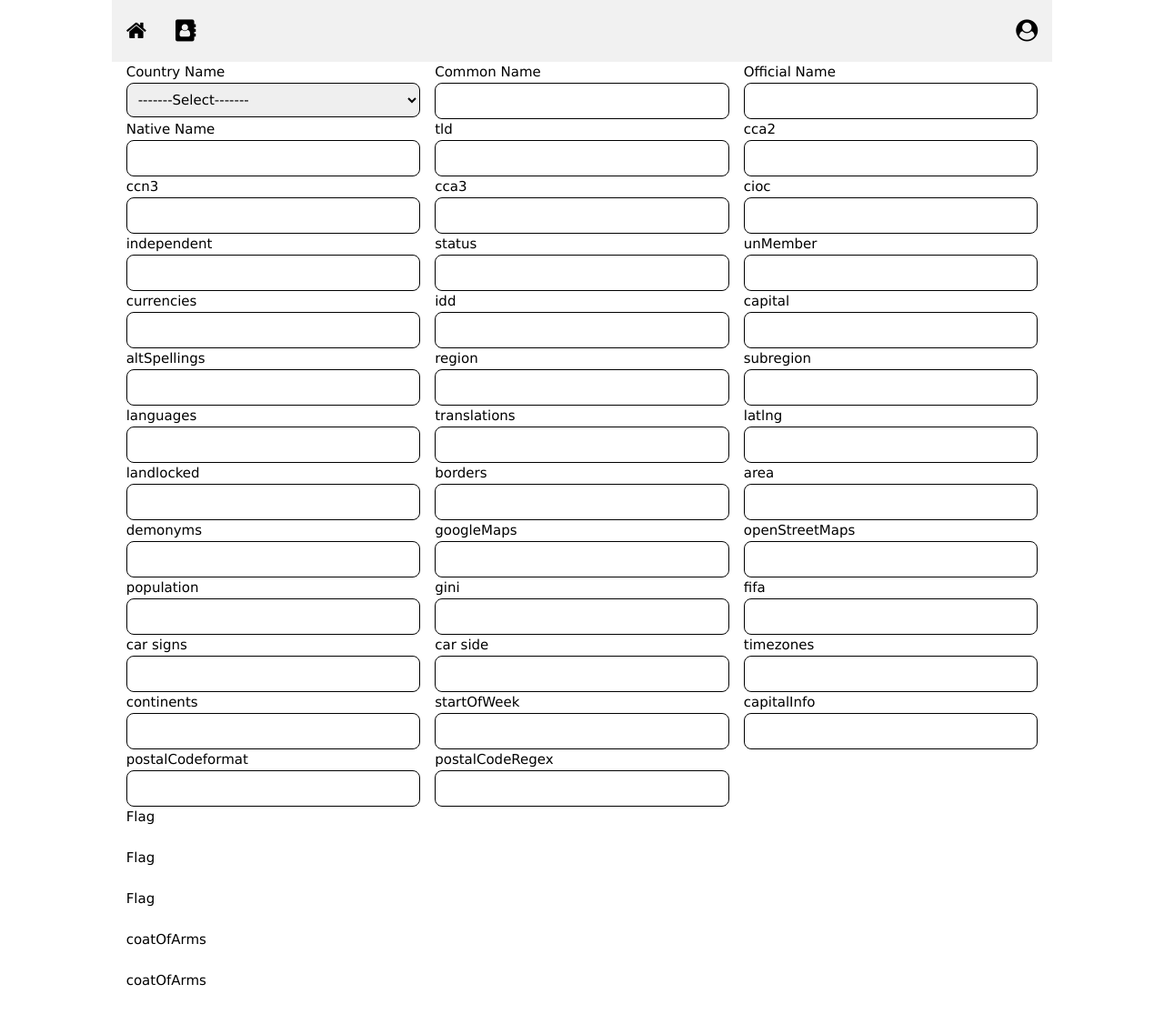
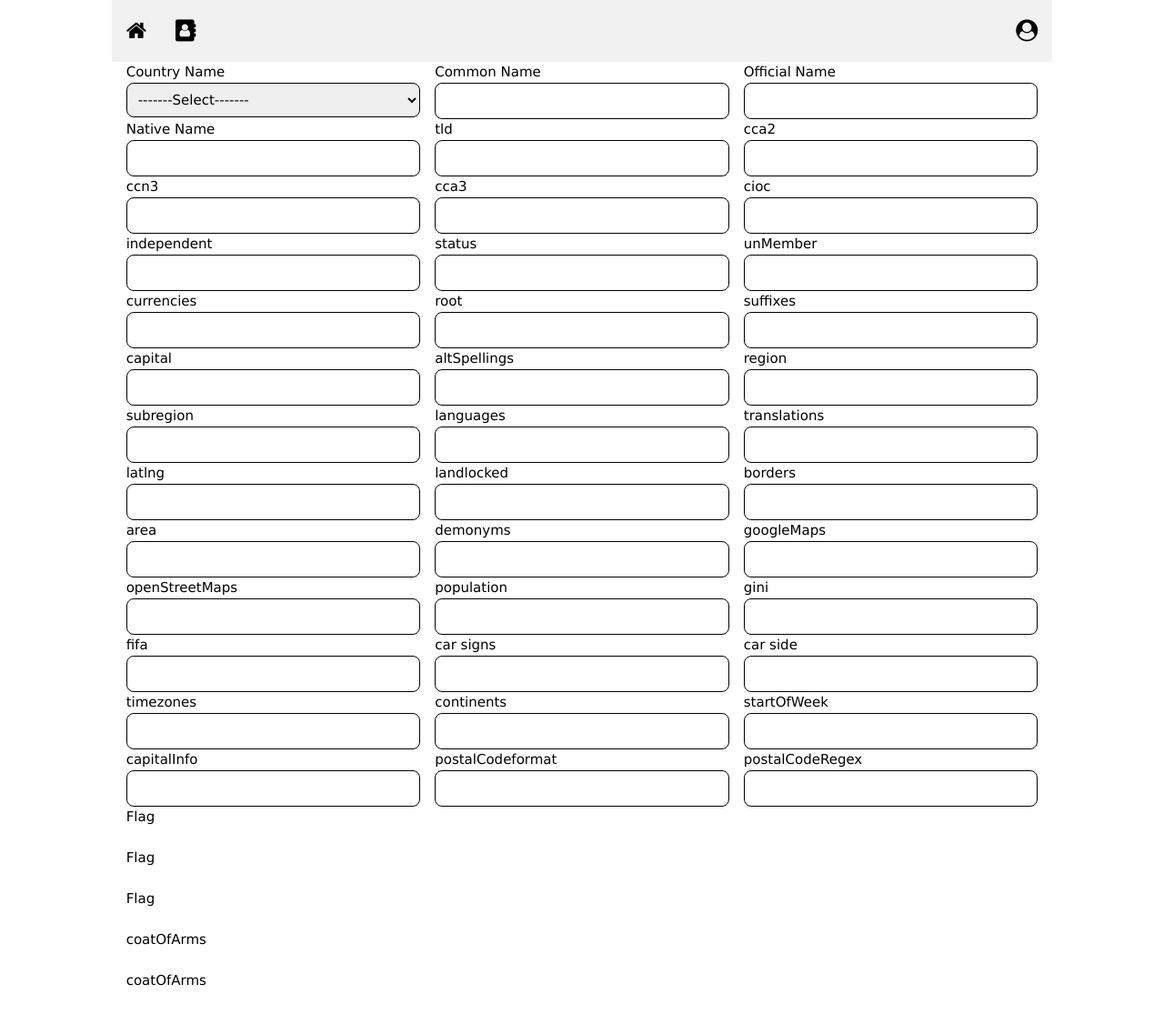
Before and after one commit to musfikur-rahman/restcountries, a plain HTML site: page index.html in a window 1280 px wide. Shown: the whole page at 91% size. Drawn offline with nearby package versions, Linux system fonts and the light colour scheme; no server answers.

Commit message:
Update index.html

```diff
--- a/index.html
+++ b/index.html
@@ -77,8 +77,12 @@
                         <input type="text" id="currencies" class="w3-input w3-text w3-text-black w3-border w3-border-black w3-round-large" readonly />
                     </div>
                     <div class="w3-col s12 m6 l4">
-                        <label class="w3-text w3-text-black"><b>idd</b></label>
-                        <input type="text" id="idd" class="w3-input w3-text w3-text-black w3-border w3-border-black w3-round-large" readonly />
+                        <label class="w3-text w3-text-black"><b>root</b></label>
+                        <input type="text" id="root" class="w3-input w3-text w3-text-black w3-border w3-border-black w3-round-large" readonly />
+                    </div>
+                    <div class="w3-col s12 m6 l4">
+                        <label class="w3-text w3-text-black"><b>suffixes</b></label>
+                        <input type="text" id="suffixes" class="w3-input w3-text w3-text-black w3-border w3-border-black w3-round-large" readonly />
                     </div>
                     <div class="w3-col s12 m6 l4">
                         <label class="w3-text w3-text-black"><b>capital</b></label>
```
